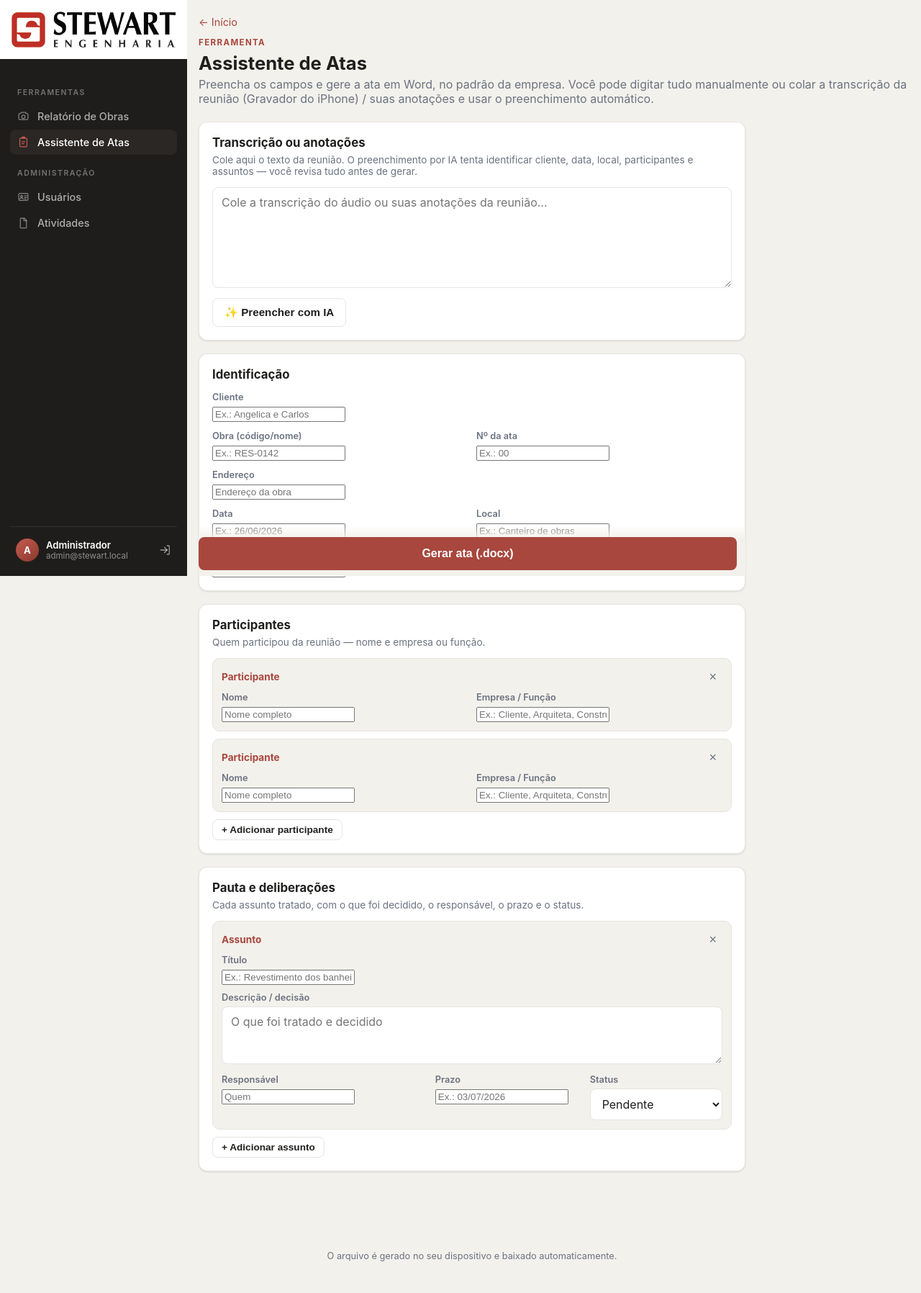
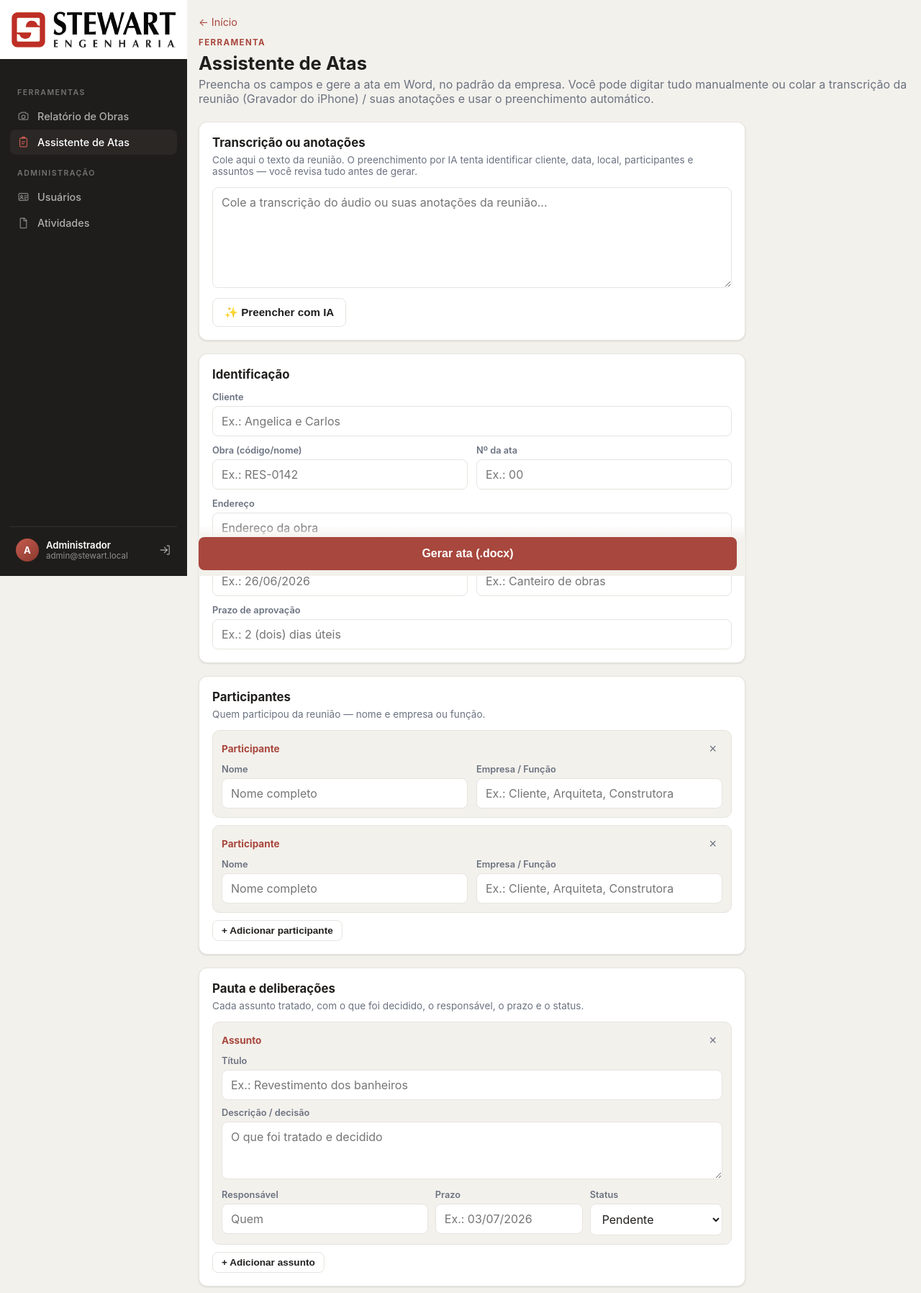
Before and after one commit to pedrogoesia/stewart, a Flask app: page /atas in a window 1280 px wide. Shown: the top 1796 px of the page at 72% size. Before the commit the page ends 1752 px from the top, so only its background shows below. Run offline with Flask 3, Linux system fonts and the light colour scheme; a user stored in the database is signed in; data comes from the database, SQL or seed files in the repository; some libraries are stand-ins or nearby versions.

Commit message:
Aplica o estilo do portal aos campos do Assistente de Atas (inputs sem type=text nao eram alcancados pelo seletor input[type=text] do style.css e ficavam com o visual cru do navegador)

```diff
--- a/static/js/atas.js
+++ b/static/js/atas.js
@@ -17,8 +17,8 @@ function partRow(p = {}) {
     <div class="ata-row-head"><span class="ata-row-n">Participante</span>
       <button class="ata-x" type="button" title="Remover">×</button></div>
     <div class="ata-grid-2">
-      <div class="ata-field"><label>Nome</label><input class="p-nome" placeholder="Nome completo"></div>
-      <div class="ata-field"><label>Empresa / Função</label><input class="p-emp" placeholder="Ex.: Cliente, Arquiteta, Construtora"></div>
+      <div class="ata-field"><label>Nome</label><input type="text" class="p-nome" placeholder="Nome completo"></div>
+      <div class="ata-field"><label>Empresa / Função</label><input type="text" class="p-emp" placeholder="Ex.: Cliente, Arquiteta, Construtora"></div>
     </div>`;
   div.querySelector(".p-nome").value = p.nome || "";
   div.querySelector(".p-emp").value = p.empresa || "";
@@ -32,11 +32,11 @@ function topicRow(a = {}) {
   div.innerHTML = `
     <div class="ata-row-head"><span class="ata-row-n">Assunto</span>
       <button class="ata-x" type="button" title="Remover">×</button></div>
-    <div class="ata-field"><label>Título</label><input class="t-tit" placeholder="Ex.: Revestimento dos banheiros"></div>
+    <div class="ata-field"><label>Título</label><input type="text" class="t-tit" placeholder="Ex.: Revestimento dos banheiros"></div>
     <div class="ata-field"><label>Descrição / decisão</label><textarea class="t-desc" placeholder="O que foi tratado e decidido"></textarea></div>
     <div class="ata-grid-3">
-      <div class="ata-field"><label>Responsável</label><input class="t-resp" placeholder="Quem"></div>
-      <div class="ata-field"><label>Prazo</label><input class="t-prazo" placeholder="Ex.: 03/07/2026"></div>
+      <div class="ata-field"><label>Responsável</label><input type="text" class="t-resp" placeholder="Quem"></div>
+      <div class="ata-field"><label>Prazo</label><input type="text" class="t-prazo" placeholder="Ex.: 03/07/2026"></div>
       <div class="ata-field"><label>Status</label><select class="t-status">
         <option>Pendente</option><option>Em andamento</option><option>Concluído</option></select></div>
     </div>`;
--- a/templates/atas.html
+++ b/templates/atas.html
@@ -31,13 +31,13 @@
   <div class="panel">
     <h3>Identificação</h3>
     <div class="ata-grid-2">
-      <div class="ata-field ata-full"><label>Cliente</label><input id="cliente" placeholder="Ex.: Angelica e Carlos"></div>
-      <div class="ata-field"><label>Obra (código/nome)</label><input id="obra" placeholder="Ex.: RES-0142"></div>
-      <div class="ata-field"><label>Nº da ata</label><input id="numero" placeholder="Ex.: 00"></div>
-      <div class="ata-field ata-full"><label>Endereço</label><input id="endereco" placeholder="Endereço da obra"></div>
-      <div class="ata-field"><label>Data</label><input id="data" placeholder="Ex.: 26/06/2026"></div>
-      <div class="ata-field"><label>Local</label><input id="local" placeholder="Ex.: Canteiro de obras"></div>
-      <div class="ata-field ata-full"><label>Prazo de aprovação</label><input id="prazo_aprovacao" placeholder="Ex.: 2 (dois) dias úteis"></div>
+      <div class="ata-field ata-full"><label>Cliente</label><input type="text" id="cliente" placeholder="Ex.: Angelica e Carlos"></div>
+      <div class="ata-field"><label>Obra (código/nome)</label><input type="text" id="obra" placeholder="Ex.: RES-0142"></div>
+      <div class="ata-field"><label>Nº da ata</label><input type="text" id="numero" placeholder="Ex.: 00"></div>
+      <div class="ata-field ata-full"><label>Endereço</label><input type="text" id="endereco" placeholder="Endereço da obra"></div>
+      <div class="ata-field"><label>Data</label><input type="text" id="data" placeholder="Ex.: 26/06/2026"></div>
+      <div class="ata-field"><label>Local</label><input type="text" id="local" placeholder="Ex.: Canteiro de obras"></div>
+      <div class="ata-field ata-full"><label>Prazo de aprovação</label><input type="text" id="prazo_aprovacao" placeholder="Ex.: 2 (dois) dias úteis"></div>
     </div>
   </div>
 
```
